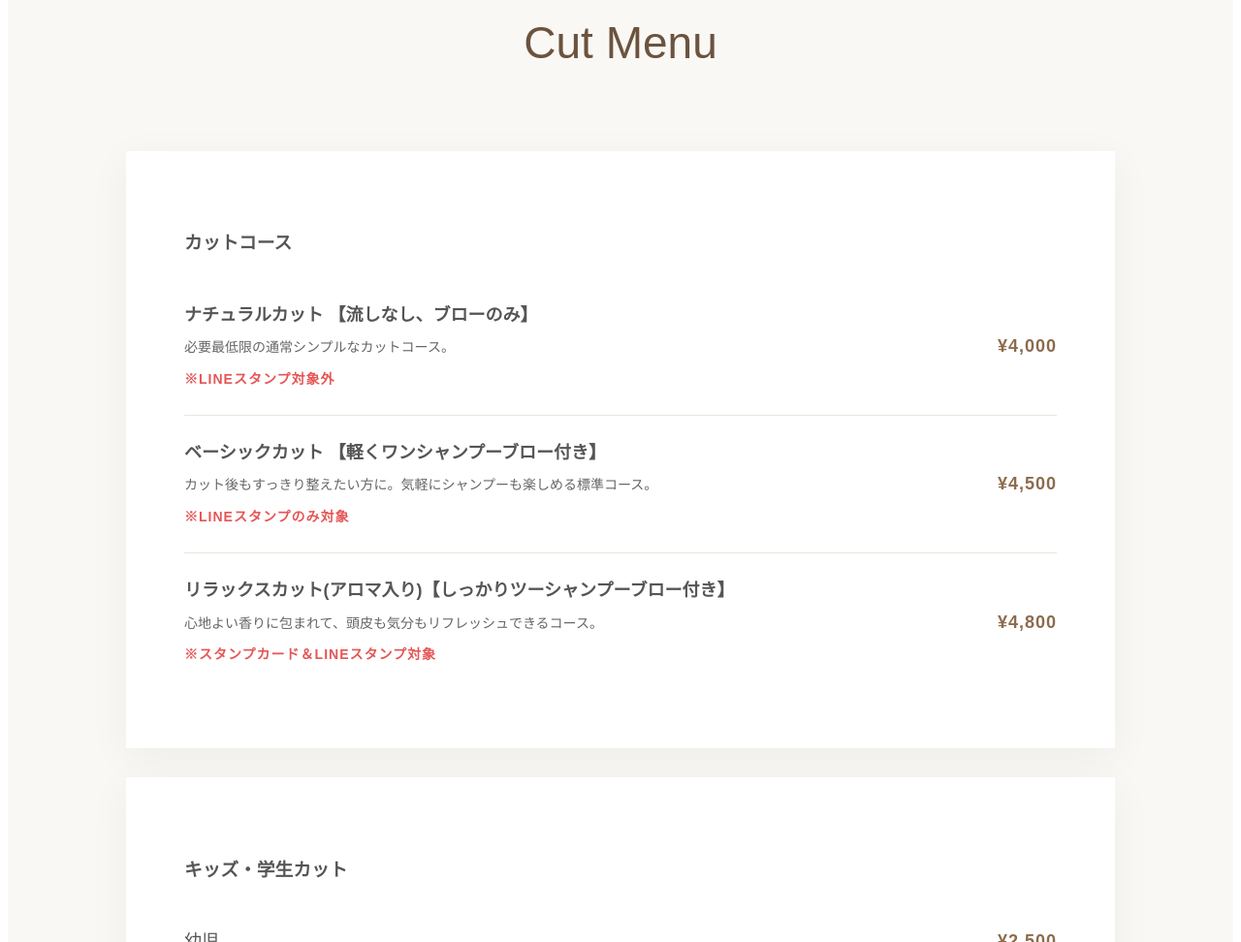
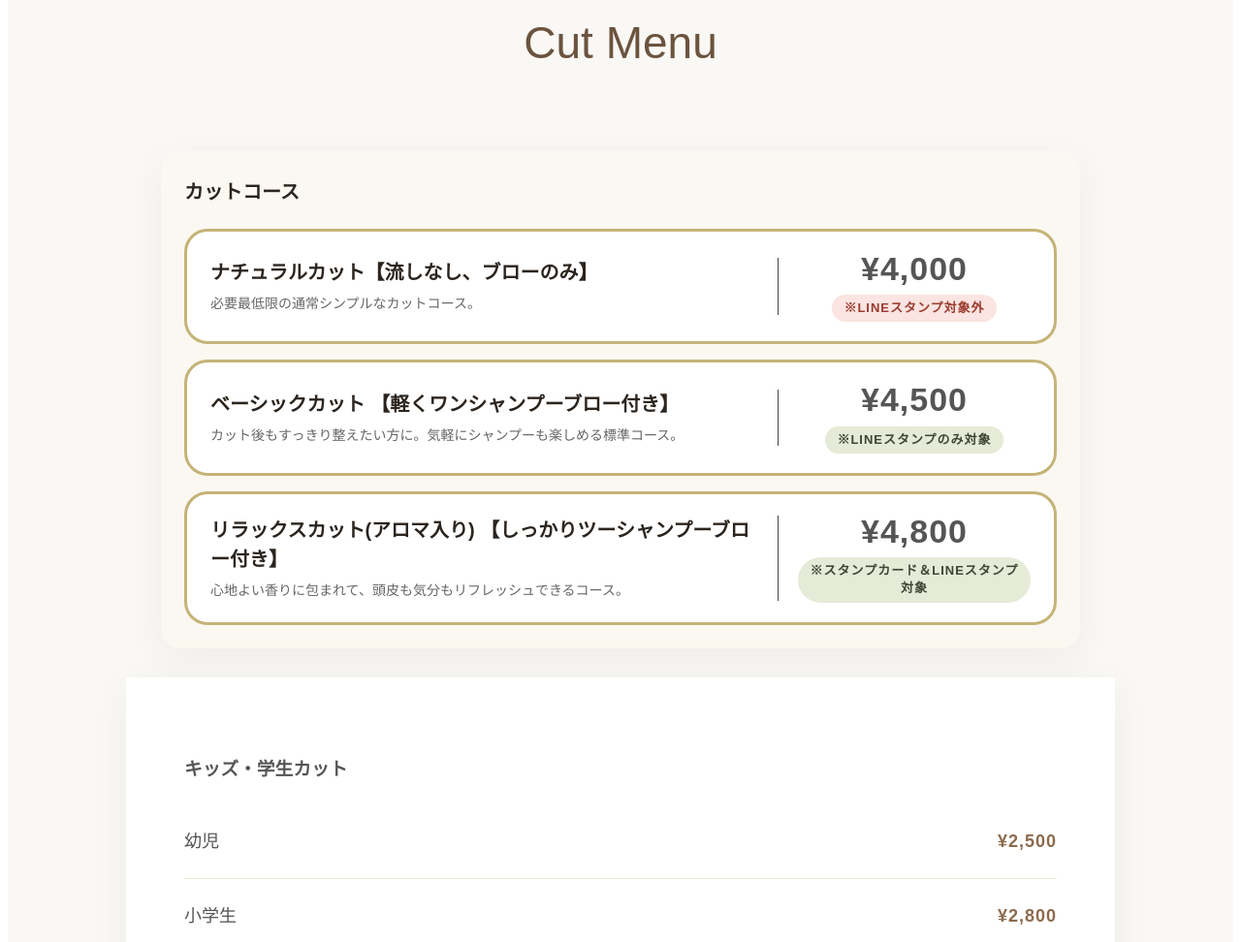
Before and after one commit to choco69papa/top, a plain HTML site: page menu/cut.html in a window 1280 px wide. Shown: the part 1970-2942 px from the top of the page at 97% size. Drawn offline with Linux system fonts and the light colour scheme.

Commit message:
Update cut.html

```diff
--- a/menu/cut.html
+++ b/menu/cut.html
@@ -199,37 +199,47 @@ alt="カウンセリング">
         <h2>Cut Menu</h2>
 
 <!-- 一般カットコース -->
-        <div class="price-list">
+<div class="price-list cut-course-list">
 
     <div class="price-item-header">
         <h3>カットコース</h3>
     </div>
 
     <div class="price-item">
-                <span>
-                    <strong>ナチュラルカット  【流しなし、ブローのみ】</strong><br>
-                    <small style="color: #666; font-size: 14px;">必要最低限の通常シンプルなカットコース。<br><span style="color: #e65555; font-weight: bold;">※LINEスタンプ対象外</span></small>
-                </span>
-                <span>¥4,000</span>
+        <div class="cut-info">
+            <strong>ナチュラルカット【流しなし、ブローのみ】</strong>
+            <p class="cut-desc">必要最低限の通常シンプルなカットコース。</p>
+        </div>
+        <div class="cut-price-box">
+            <span class="cut-price">¥4,000</span>
+            <span class="cut-note is-none">※LINEスタンプ対象外</span>
+        </div>
     </div>
 
     <div class="price-item">
-                <span>
-                    <strong>ベーシックカット 【軽くワンシャンプーブロー付き】</strong><br>
-                    <small style="color: #666; font-size: 14px;">カット後もすっきり整えたい方に。気軽にシャンプーも楽しめる標準コース。<br><span style="color: #e65555; font-weight: bold;">※LINEスタンプのみ対象</span></small>
-                </span>
-                <span>¥4,500</span>
+        <div class="cut-info">
+            <strong>ベーシックカット 【軽くワンシャンプーブロー付き】</strong>
+            <p class="cut-desc">カット後もすっきり整えたい方に。気軽にシャンプーも楽しめる標準コース。</p>
+        </div>
+        <div class="cut-price-box">
+            <span class="cut-price">¥4,500</span>
+            <span class="cut-note is-line">※LINEスタンプのみ対象</span>
+        </div>
     </div>
 
     <div class="price-item">
-                <span>
-                    <strong>リラックスカット(アロマ入り)【しっかりツーシャンプーブロー付き】</strong><br>
-                    <small style="color: #666; font-size: 14px;">心地よい香りに包まれて、頭皮も気分もリフレッシュできるコース。<br><span style="color: #e65555; font-weight: bold;">※スタンプカード＆LINEスタンプ対象</span></small>
-                </span>
-                <span>¥4,800</span>
+        <div class="cut-info">
+            <strong>リラックスカット(アロマ入り) 【しっかりツーシャンプーブロー付き】</strong>
+            <p class="cut-desc">心地よい香りに包まれて、頭皮も気分もリフレッシュできるコース。</p>
+        </div>
+        <div class="cut-price-box">
+            <span class="cut-price">¥4,800</span>
+            <span class="cut-note is-both">※スタンプカード＆LINEスタンプ対象</span>
+        </div>
     </div>
 
 </div>
+
 
         <!-- 学割・キッズ -->
         <div class="price-list">
```
Lines whose indentation alone changed are shown as unchanged.
